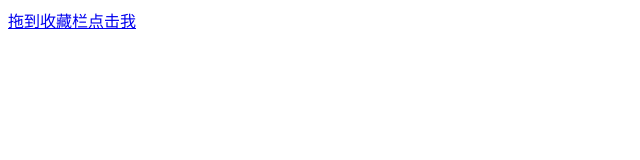
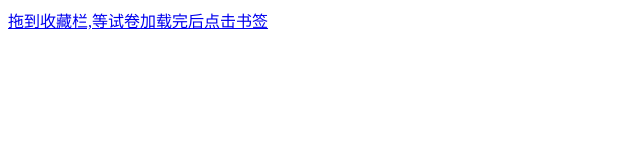
Before and after one commit to WangHexie/queAndAns, a plain HTML site: page index.html in a window 1280 px wide. Shown: the whole page, without its empty margins (0-640 px from the left). Drawn offline with Linux system fonts and the light colour scheme.

Commit message:
add usage

```diff
--- a/index.html
+++ b/index.html
@@ -7,7 +7,7 @@
 </head>
 <body>
 
-<a href="javascript:(function(){javascript:(function(){var d2=$('[name=mainFrame]').contents();var butt=$('[value=%E6%98%BE%E7%A4%BA%E7%AD%94%E6%A1%88]',d2);butt.attr('disabled',false);})()})();">拖到收藏栏点击我</a>
+<a href="javascript:(function(){javascript:(function(){var d2=$('[name=mainFrame]').contents();var butt=$('[value=%E6%98%BE%E7%A4%BA%E7%AD%94%E6%A1%88]',d2);butt.attr('disabled',false);})()})();">拖到收藏栏,等试卷加载完后点击书签</a>
 
 
 </body>
```
